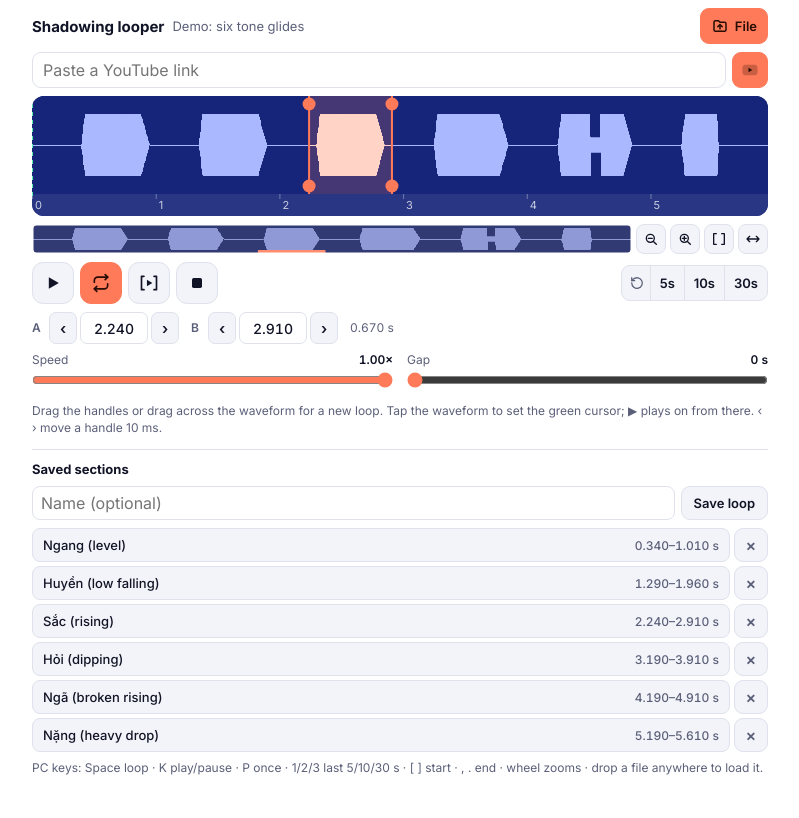
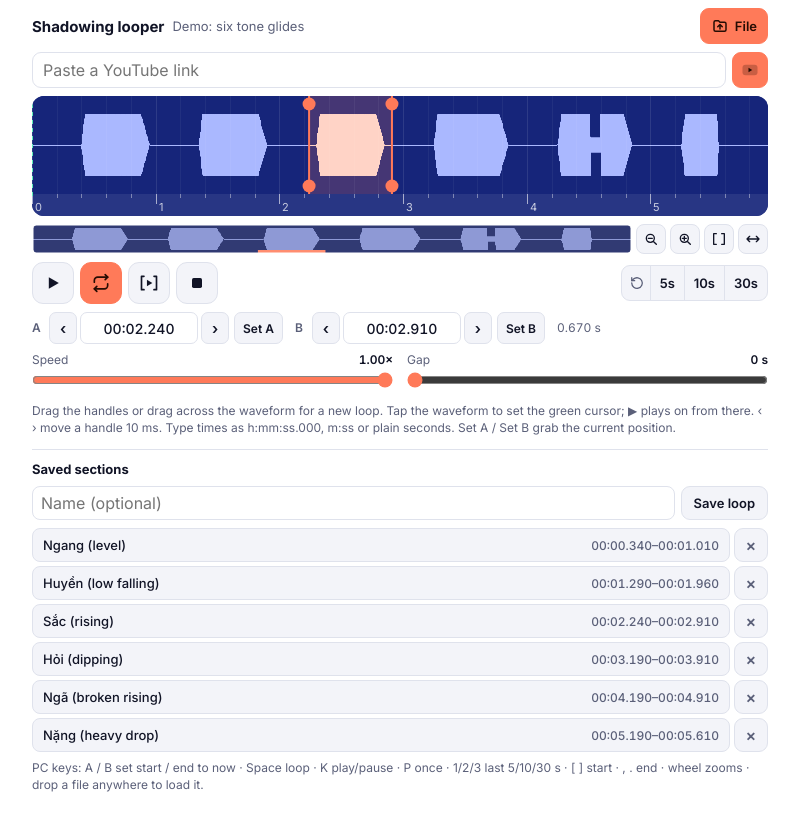
Before and after one commit to margyblarg/Shadowing_app, a plain HTML site: page index.html in a window 1280 px wide. Shown: the whole page, without its empty margins (240-1039 px from the left). Drawn offline with Linux system fonts and the light colour scheme.

Commit message:
Add minor ticks/grid, h:mm:ss.000 times, Set A/B buttons and keys, bigger video

```diff
--- a/index.html
+++ b/index.html
@@ -54,7 +54,8 @@ h1{font-size:15px;font-weight:700;margin:0;white-space:nowrap}
 .tf{display:inline-flex;align-items:center;gap:3px}
 .tf b{font-size:12px;color:var(--mute);font-weight:600;width:14px}
 .tf .ib{width:28px;height:32px;border-radius:7px;font-size:15px}
-.tf input{width:68px;height:32px;border:1px solid var(--line);border-radius:7px;background:var(--bg);color:var(--ink);font:500 14px Inter,system-ui,sans-serif;text-align:center;font-variant-numeric:tabular-nums;padding:0;-moz-appearance:textfield}
+.tf .ib.now{width:auto;padding:0 8px;font-size:12px;margin-left:2px}
+.tf input{width:118px;height:32px;border:1px solid var(--line);border-radius:7px;background:var(--bg);color:var(--ink);font:500 14px Inter,system-ui,sans-serif;text-align:center;font-variant-numeric:tabular-nums;padding:0;-moz-appearance:textfield}
 .tf input::-webkit-inner-spin-button{display:none}
 #tlen{font-size:12px;color:var(--mute);font-variant-numeric:tabular-nums;white-space:nowrap}
 .sliders{display:grid;grid-template-columns:repeat(2,minmax(0,1fr));gap:4px 14px}
@@ -73,12 +74,13 @@ h2{font-size:13px;font-weight:700;margin:0}
 .sec span{color:var(--mute);font-size:12px;white-space:nowrap;font-variant-numeric:tabular-nums}
 #slist .ib{width:34px;height:34px;font-size:16px;color:var(--mute)}
 .empty{color:var(--mute);font-size:13px}
-#vid{display:none;width:100%;max-height:30vh;background:#000;border-radius:12px}
+#vid{display:none;width:100%;max-height:62vh;background:#000;border-radius:12px}
 body.hasvid #vid{display:block}
+body.hasvid .app,body.hasyt .app{max-width:1200px}
 body.hasvid .wave{height:clamp(70px,11vh,100px)}
 .ytf{display:flex;gap:6px}
 .ytf input{flex:1;height:36px;border:1px solid var(--line);border-radius:9px;background:var(--bg);color:var(--ink);font:16px Inter,system-ui,sans-serif;padding:0 10px}
-#ytwrap{display:none;width:min(100%,calc(32vh * 16 / 9));margin:0 auto;aspect-ratio:16/9;border-radius:12px;overflow:hidden;background:#000}
+#ytwrap{display:none;width:min(100%,calc(62vh * 16 / 9));margin:0 auto;aspect-ratio:16/9;border-radius:12px;overflow:hidden;background:#000}
 #ytwrap iframe{width:100%;height:100%;display:block;border:0}
 body.hasyt #ytwrap{display:block}
 body.hasyt .wave{height:clamp(65px,10vh,95px)}
@@ -116,8 +118,8 @@ body.drop .wave{outline:3px dashed var(--loop);outline-offset:2px}
   </div>
 
   <div class="ab">
-    <div class="tf"><b>A</b><button class="ib" data-nudge="a,-0.01" aria-label="Start 10 ms earlier">‹</button><input id="ta" type="number" step="0.001" inputmode="decimal" aria-label="Loop start, seconds"><button class="ib" data-nudge="a,0.01" aria-label="Start 10 ms later">›</button></div>
-    <div class="tf"><b>B</b><button class="ib" data-nudge="b,-0.01" aria-label="End 10 ms earlier">‹</button><input id="tb" type="number" step="0.001" inputmode="decimal" aria-label="Loop end, seconds"><button class="ib" data-nudge="b,0.01" aria-label="End 10 ms later">›</button></div>
+    <div class="tf"><b>A</b><button class="ib" data-nudge="a,-0.01" aria-label="Start 10 ms earlier">‹</button><input id="ta" type="text" autocomplete="off" spellcheck="false" aria-label="Loop start, h:mm:ss.000"><button class="ib" data-nudge="a,0.01" aria-label="Start 10 ms later">›</button><button class="ib now" data-now="a" title="Set A to the current position (key A)">Set A</button></div>
+    <div class="tf"><b>B</b><button class="ib" data-nudge="b,-0.01" aria-label="End 10 ms earlier">‹</button><input id="tb" type="text" autocomplete="off" spellcheck="false" aria-label="Loop end, h:mm:ss.000"><button class="ib" data-nudge="b,0.01" aria-label="End 10 ms later">›</button><button class="ib now" data-now="b" title="Set B to the current position (key B)">Set B</button></div>
     <span id="tlen"></span>
   </div>
 
@@ -125,13 +127,13 @@ body.drop .wave{outline:3px dashed var(--loop);outline-offset:2px}
     <div class="sl"><label for="spd">Speed <b id="spdv">1.00×</b></label><input type="range" id="spd" min="0.5" max="1" step="0.05" value="1"></div>
     <div class="sl"><label for="gap">Gap <b id="gapv">0 s</b></label><input type="range" id="gap" min="0" max="10" step="0.5" value="0"></div>
   </div>
-  <p class="hint">Drag the handles or drag across the waveform for a new loop. Tap the waveform to set the green cursor; ▶ plays on from there. ‹ › move a handle 10 ms.</p>
+  <p class="hint">Drag the handles or drag across the waveform for a new loop. Tap the waveform to set the green cursor; ▶ plays on from there. ‹ › move a handle 10 ms. Type times as h:mm:ss.000, m:ss or plain seconds. Set A / Set B grab the current position.</p>
 
   <section class="saved" aria-label="Saved sections">
     <h2>Saved sections</h2>
     <div class="save"><input id="sname" type="text" placeholder="Name (optional)" aria-label="Section name"><button class="ib" id="bSave">Save loop</button></div>
     <ul id="slist"></ul>
-    <p class="hint">PC keys: Space loop · K play/pause · P once · 1/2/3 last 5/10/30 s · [ ] start · , . end · wheel zooms · drop a file anywhere to load it.</p>
+    <p class="hint">PC keys: A / B set start / end to now · Space loop · K play/pause · P once · 1/2/3 last 5/10/30 s · [ ] start · , . end · wheel zooms · drop a file anywhere to load it.</p>
   </section>
 </div>
 <script>
@@ -235,7 +237,9 @@ function fit(cv) {
 const tx = (t, w) => (t - view.s) / (view.e - view.s) * w;
 const xt = (x, w) => view.s + x / w * (view.e - view.s);
 function niceStep(span, w) { const target = span / Math.max(1, w / 90); return [.01, .02, .05, .1, .2, .5, 1, 2, 5, 10, 15, 30, 60, 120, 300, 600].find(s => s >= target) || 600; }
+const MINOR = {.01: 5, .02: 4, .05: 5, .1: 5, .2: 4, .5: 5, 1: 5, 2: 4, 5: 5, 10: 5, 15: 3, 30: 6, 60: 6, 120: 4, 300: 5, 600: 5};
 function tickLabel(t, step) {
+  if (t >= 3600 && step >= 1) { const s = Math.round(t); return Math.floor(s / 3600) + ':' + String(Math.floor(s % 3600 / 60)).padStart(2, '0') + ':' + String(s % 60).padStart(2, '0'); }
   if (t >= 60 && step >= 1) return Math.floor(t / 60) + ':' + String(Math.round(t % 60)).padStart(2, '0');
   return t.toFixed(step < .1 ? 2 : step < 1 ? 1 : 0);
 }
@@ -261,10 +265,18 @@ function drawWave() {
   const step = niceStep(span, w);
   g.fillStyle = 'rgba(255,255,255,.08)'; g.fillRect(0, ph, w, ruler);
   g.font = '11px Inter,system-ui,sans-serif'; g.textBaseline = 'middle';
+  const nm = MINOR[step] || 5, ms = step / nm;
+  for (let i = Math.ceil(view.s / ms); i * ms <= view.e; i++) {
+    if (i % nm === 0) continue;
+    const x = Math.round(tx(i * ms, w)), half = nm % 2 === 0 && i % nm === nm / 2;
+    g.fillStyle = peaks ? 'rgba(255,255,255,.05)' : 'rgba(255,255,255,.09)'; g.fillRect(x, 0, 1, ph);
+    g.fillStyle = 'rgba(255,255,255,.4)'; g.fillRect(x, ph, 1, half ? 7 : 4);
+  }
   for (let i = Math.ceil(view.s / step); i * step <= view.e; i++) {
-    const t = i * step, x = tx(t, w);
-    g.fillStyle = 'rgba(255,255,255,.35)'; g.fillRect(x, ph, 1, 5);
-    g.fillStyle = 'rgba(255,255,255,.75)'; g.fillText(tickLabel(t, step), x + 3, ph + ruler / 2 + 1);
+    const t = i * step, x = Math.round(tx(t, w));
+    g.fillStyle = peaks ? 'rgba(255,255,255,.1)' : 'rgba(255,255,255,.18)'; g.fillRect(x, 0, 1, ph);
+    g.fillStyle = 'rgba(255,255,255,.6)'; g.fillRect(x, ph, 1, 10);
+    g.fillStyle = 'rgba(255,255,255,.75)'; g.fillText(tickLabel(t, step), x + 3, ph + ruler / 2 + 3);
   }
   const xc = tx(cursor, w);
   if (xc >= 0 && xc <= w) { g.fillStyle = CUR; for (let y = 0; y < ph; y += 8) g.fillRect(xc - 1, y, 2, 4); }
@@ -432,27 +444,52 @@ function loopLast(n) {
 }
 
 /* ---------- selection inputs ---------- */
+function fmt(t) {
+  const ms = Math.round(Math.max(0, t) * 1000), h = Math.floor(ms / 3600000), m = Math.floor(ms % 3600000 / 60000), s = (ms % 60000 / 1000).toFixed(3).padStart(6, '0');
+  return (h || dur >= 3600 ? h + ':' + String(m).padStart(2, '0') : String(m).padStart(2, '0')) + ':' + s;
+}
+function parseTime(v) {
+  v = String(v).trim().replace(/,/g, '.'); if (!v) return NaN;
+  const p = v.split(/[:\s]+/); if (p.length > 3 || p.some(x => !/^\d*\.?\d*$/.test(x) || x === '' || x === '.')) return NaN;
+  return p.reduce((acc, x) => acc * 60 + parseFloat(x), 0);
+}
 function syncInputs() {
-  ta.value = sel.a.toFixed(3); tb.value = sel.b.toFixed(3);
+  ta.value = fmt(sel.a); tb.value = fmt(sel.b);
   $('tlen').textContent = (sel.b - sel.a).toFixed(3) + ' s';
+}
+function nowTime() {
+  if (run && !run.inGap) return run.getTime();
+  if (src === 'yt' && yt && yt.getCurrentTime) return yt.getCurrentTime();
+  return cursor;
+}
+function setNow(k) {
+  if (!dur) return;
+  const t = clamp(nowTime(), 0, dur), len = sel.b - sel.a;
+  if (k === 'a') setSel(t, t < sel.b - .02 ? sel.b : Math.min(dur, t + len));
+  else setSel(t > sel.a + .02 ? sel.a : Math.max(0, t - len), t);
+  ensureSelVisible();
+  if (run && run.mode !== 'through') restartIfLooping();
 }
 function setSel(a, b) {
   a = clamp(a, 0, dur); b = clamp(b, 0, dur);
   if (b - a < .02) { if (b + .02 <= dur) b = a + .02; else a = b - .02; }
   sel = {a, b}; syncInputs(); draw();
 }
-ta.addEventListener('change', () => { const v = parseFloat(ta.value); if (!isNaN(v)) setSel(Math.min(v, sel.b - .02), sel.b); else syncInputs(); ensureSelVisible(); restartIfLooping(); });
-tb.addEventListener('change', () => { const v = parseFloat(tb.value); if (!isNaN(v)) setSel(sel.a, Math.max(v, sel.a + .02)); else syncInputs(); ensureSelVisible(); restartIfLooping(); });
+[ta, tb].forEach(i => i.addEventListener('keydown', e => { if (e.key === 'Enter') i.blur(); }));
+ta.addEventListener('change', () => { const v = parseTime(ta.value); if (!isNaN(v)) setSel(Math.min(v, sel.b - .02), sel.b); else syncInputs(); ensureSelVisible(); restartIfLooping(); });
+tb.addEventListener('change', () => { const v = parseTime(tb.value); if (!isNaN(v)) setSel(sel.a, Math.max(v, sel.a + .02)); else syncInputs(); ensureSelVisible(); restartIfLooping(); });
 function nudge(k, d) {
   if (k === 'a') setSel(Math.min(sel.a + d, sel.b - .02), sel.b); else setSel(sel.a, Math.max(sel.b + d, sel.a + .02));
   restartIfLooping();
 }
 document.querySelectorAll('[data-nudge]').forEach(b => b.addEventListener('click', () => { const [k, d] = b.dataset.nudge.split(','); nudge(k, +d); }));
+document.querySelectorAll('[data-now]').forEach(b => b.addEventListener('click', () => setNow(b.dataset.now)));
 document.querySelectorAll('[data-last]').forEach(b => b.addEventListener('click', () => loopLast(+b.dataset.last)));
 
 /* ---------- pointer on waveform ---------- */
 const pt = e => { const r = wave.getBoundingClientRect(), x = e.clientX - r.left; return {x, w: r.width, t: clamp(xt(x, r.width), 0, dur)}; };
 wave.addEventListener('pointerdown', e => {
+  if (document.activeElement && document.activeElement.matches('input')) document.activeElement.blur();
   if (!dur) return;
   wave.setPointerCapture(e.pointerId);
   const {x, w, t} = pt(e), da = Math.abs(x - tx(sel.a, w)), db = Math.abs(x - tx(sel.b, w));
@@ -513,7 +550,7 @@ function getList() {
 function putList(arr) { try { localStorage.setItem('shadow:' + fileKey, JSON.stringify(arr)); } catch (e) { status('Could not save in this browser.'); } }
 function renderList() {
   const arr = getList();
-  $('slist').innerHTML = arr.length ? arr.map((s, i) => `<li><button class="sec" data-i="${i}">${esc(s.name)}<span>${s.a.toFixed(3)}–${s.b.toFixed(3)} s</span></button><button class="ib" data-del="${i}" aria-label="Delete ${esc(s.name)}">×</button></li>`).join('')
+  $('slist').innerHTML = arr.length ? arr.map((s, i) => `<li><button class="sec" data-i="${i}">${esc(s.name)}<span>${fmt(s.a)}–${fmt(s.b)}</span></button><button class="ib" data-del="${i}" aria-label="Delete ${esc(s.name)}">×</button></li>`).join('')
     : '<li class="empty">No saved sections yet. Set a loop, then tap Save loop.</li>';
 }
 $('slist').addEventListener('click', e => {
@@ -525,7 +562,7 @@ $('slist').addEventListener('click', e => {
 });
 $('bSave').addEventListener('click', () => {
   if (!dur) return;
-  const arr = getList(), name = $('sname').value.trim() || `${sel.a.toFixed(3)}–${sel.b.toFixed(3)}`;
+  const arr = getList(), name = $('sname').value.trim() || `${fmt(sel.a)}–${fmt(sel.b)}`;
   arr.push({name, a: +sel.a.toFixed(3), b: +sel.b.toFixed(3)}); putList(arr); renderList();
   $('sname').value = ''; status('Saved “' + name + '”.');
 });
@@ -539,6 +576,7 @@ document.addEventListener('keydown', e => {
   if (k === ' ') { e.preventDefault(); $('bLoop').click(); }
   else if (k === 'k') $('bMain').click();
   else if (k === 'p') $('bOnce').click();
+  else if (k === 'a') setNow('a'); else if (k === 'b') setNow('b');
   else if (k === '1') loopLast(5); else if (k === '2') loopLast(10); else if (k === '3') loopLast(30);
   else if (k === '[') nudge('a', -.01); else if (k === ']') nudge('a', .01);
   else if (k === ',') nudge('b', -.01); else if (k === '.') nudge('b', .01);
```
